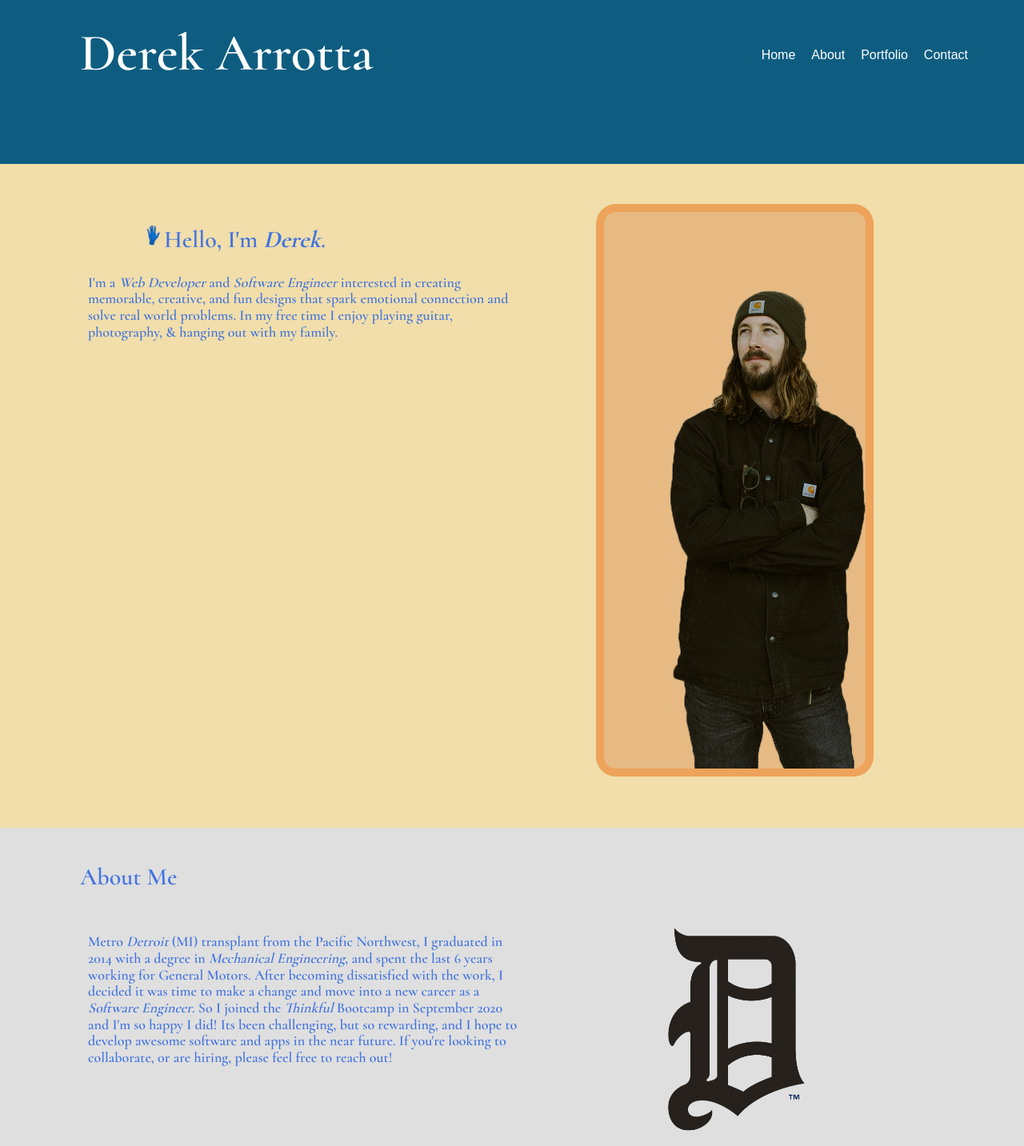
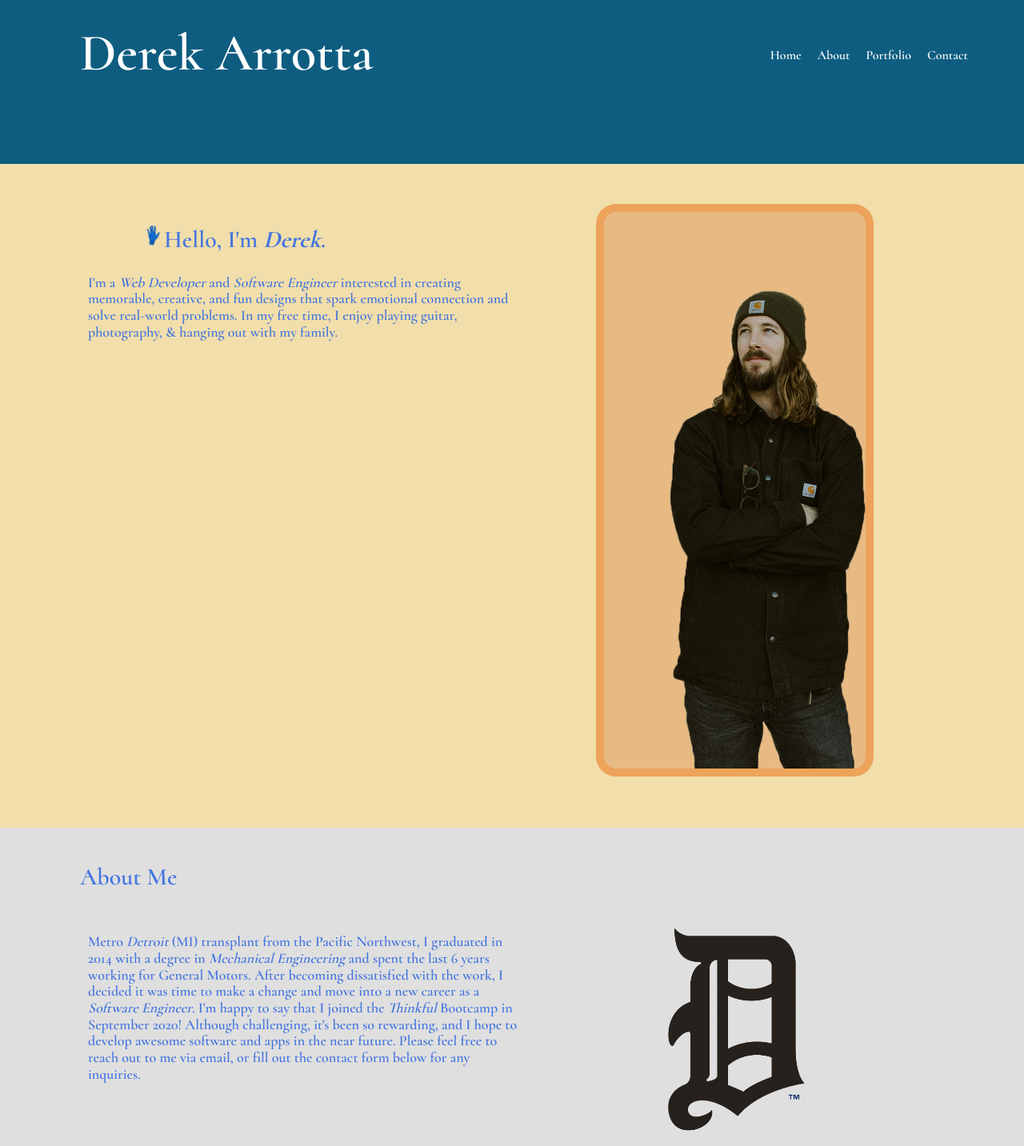
Before and after one commit to derek-arrotta/portfolio-site-v2, a plain HTML site: page index.html in a window 1280 px wide. Shown: the top 1433 px of the page at 80% size. Drawn offline with nearby package versions, Linux system fonts and the light colour scheme; a web font is replaced by a local one.

Commit message:
grammar fixes
grammar fixes

```diff
--- a/index.html
+++ b/index.html
@@ -66,7 +66,7 @@ Description/Comments:   This is the primary html code for my portfolio website.
                         <h2> <img src="images/waving-blue-hand.gif" width="25" class="gif" alt="waving blue hand gif"/>Hello, I'm <strong><em>Derek</em></strong>.
                         </h2>
                         <p>I'm a <em>Web Developer </em>and <em>Software Engineer</em> interested in creating memorable, creative, and
-                            fun designs that spark emotional connection and solve real world problems. In my free time I enjoy playing
+                            fun designs that spark emotional connection and solve real-world problems. In my free time, I enjoy playing
                             guitar, photography, & hanging out with my family.
                         </p>
                     </div>
@@ -83,11 +83,11 @@ Description/Comments:   This is the primary html code for my portfolio website.
                     <div class="group">
                         <div class="item">
                             <p>Metro <em>Detroit</em> (MI) transplant from the Pacific Northwest, I graduated in 2014 with
-                            a degree in <em>Mechanical Engineering</em>, and spent the last 6 years working for General Motors. After becoming
+                            a degree in <em>Mechanical Engineering</em> and spent the last 6 years working for General Motors. After becoming
                             dissatisfied with the work, I decided it was time to make a change and move into a new career as a <em>Software
-                            Engineer</em>. So I joined the <em>Thinkful</em>  Bootcamp in September 2020 and I'm so happy I did! Its been challenging,
-                            but so rewarding, and I hope to develop awesome software and apps in the near future. If you're looking to
-                            collaborate, or are hiring, please feel free to reach out!
+                            Engineer</em>. I'm happy to say that I joined the <em>Thinkful</em> Bootcamp in September 2020! Although challenging,
+                            it's been so rewarding, and I hope to develop awesome software and apps in the near future. Please feel free to reach
+                            out to me via email, or fill out the contact form below for any inquiries.
                             </p>
                         </div>
                         <div class="item">
--- a/style.css
+++ b/style.css
@@ -3,55 +3,10 @@
 @import url('https://fonts.googleapis.com/css2?family=Cormorant:wght@600;700&display=swap');
 @import url("https://use.typekit.net/rqy4bhg.css");
 
-/* ---  Navigation --- */
-  header nav {
-    display: flex;
-    flex-direction: row;
-    justify-content: center;
-  }
-
-  header nav ul {
-    display: flex;
-    flex-direction: row;
-    padding-bottom: 0;
-  }
-
-  header nav ul li {
-    list-style-type: none;
-  }
-
-  header nav ul li a {
-    color: #fff;
-    text-decoration: none;
-    padding: 0 20px 0 0;
-    font-family: 'Montserrat Alternates', sans-serif;
-  }
-
-  header nav ul li a:hover {
-    color: #bdbdbd;
-  }
-
-  @media all and (min-width: 700px) {
-    header {
-      display: flex;
-      justify-content: space-between;
-    }
-
-    .logo {
-      margin: 14px 0 14px 20px;
-      padding-top: 0;
-      font-size: 42px;
-    }
-
-    header nav {
-      margin-top: 14px;
-    }
-  }
-
-
 /* affects whole page, or more than one section */
 body {
   background: #f1deaa;
+  margin: 0;
 }
 
 header, footer {
@@ -80,6 +35,53 @@ header, #home, #about, #portfolio, footer {
   padding-left: 100px;
   padding-right: 50px;
 }
+
+
+/* ---  Navigation --- */
+  header nav {
+    display: flex;
+    flex-direction: row;
+    justify-content: center;
+  }
+
+  header nav ul {
+    display: flex;
+    flex-direction: row;
+    padding-bottom: 0;
+  }
+
+  header nav ul li {
+    list-style-type: none;
+  }
+
+  header nav ul li a {
+    color: #fff;
+    text-decoration: none;
+    padding: 0 20px 0 0;
+    font-family: 'Cormorant', Tahoma, sans-serif, 'Times New Roman', Arial;
+  }
+
+  header nav ul li a:hover {
+    color: #bdbdbd;
+  }
+
+  @media all and (min-width: 700px) {
+    header {
+      display: flex;
+      justify-content: space-between;
+    }
+
+    .logo {
+      margin: 14px 0 14px 20px;
+      padding-top: 0;
+      font-size: 42px;
+    }
+
+    header nav {
+      margin-top: 14px;
+    }
+  }
+
 
 /* HEADER */
 header {
@@ -175,7 +177,6 @@ form textarea {
   display: flex;
   flex-direction: column;
   margin-bottom: 50px;
-  justify-content: center;
 }
 
 .item {
```
